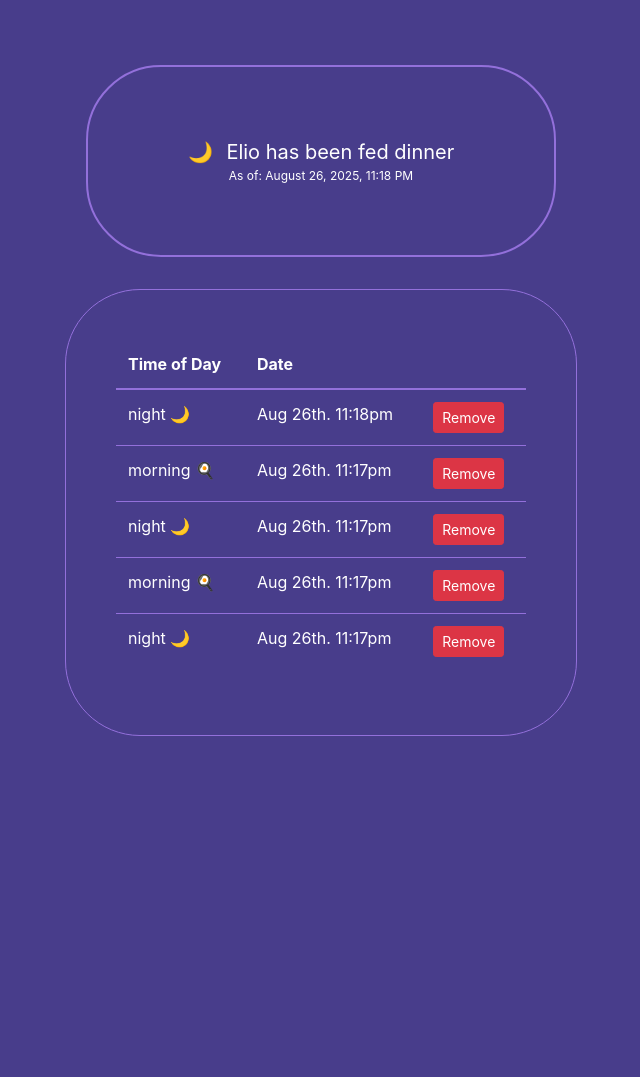
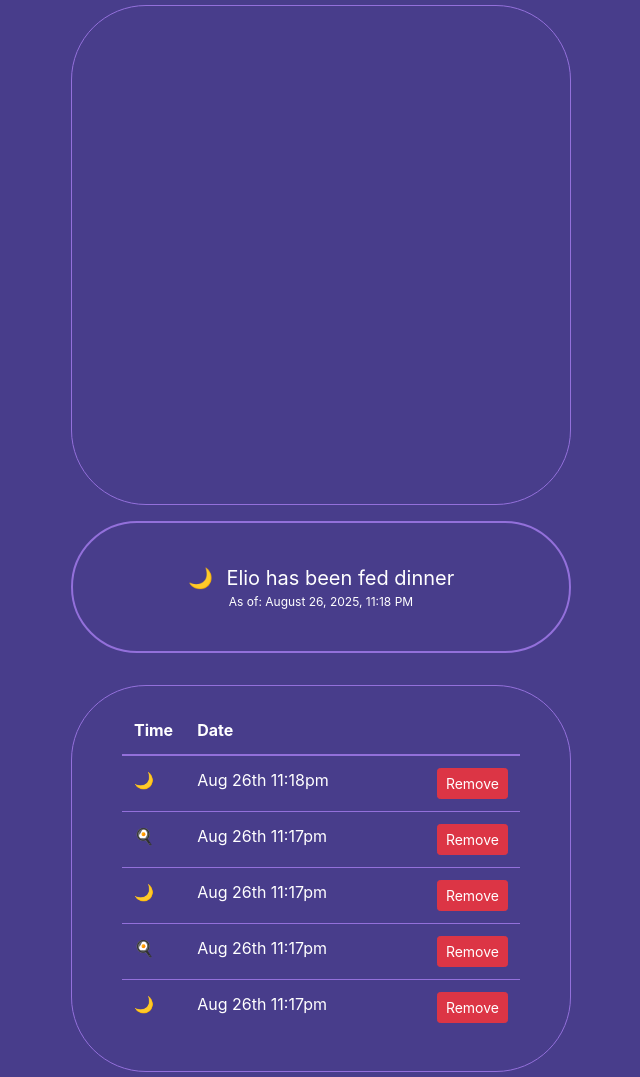
Before and after one commit to smturro2/personal-site, a Flask app: page /elio in a window 1280 px wide. Shown: the whole page, without its empty margins (319-959 px from the left). Before the commit the page ends 736 px from the top, so only its background shows below. Run offline with Flask 3, Linux system fonts and the light colour scheme; data comes from the database, SQL or seed files in the repository; both versions use the stored data as it was after the commit; some libraries are stand-ins or nearby versions.

Commit message:
fixed scaling

```diff
--- a/elio.py
+++ b/elio.py
@@ -60,7 +60,7 @@ class StateManager:
 def get_random_image(state):
     all_files = (
             [f'static/img/elio/elio_pics/{x}' for x in os.listdir('static/img/elio/elio_pics')]
-            + [f'static/img/elio/{state}/{x}' for x in os.listdir(f'static/img/elio/{state}')]
+            # + [f'static/img/elio/{state}/{x}' for x in os.listdir(f'static/img/elio/{state}')]
     )
     random_img = random.choice(all_files)
     return random_img
--- a/static/css/elio_styles.css
+++ b/static/css/elio_styles.css
@@ -6,85 +6,56 @@ body {
     font-size: 0.6em;
 }
 
-img {
-    max-height: 50vh;
-    max-width: 90vw;
+div#content {
+    padding: 5px
+}
+
+.custom-container {
+    width: 100%;
+    max-width: 500px;
+    border:.1em solid black;
+    border-width: .1em;
+    border-radius: 75px;
+    font-size: em;
+    background: none;
+}
+
+#image-container {
+    height: 50vh;
+    min-height:500px;
+    display: flex;
+    align-items: center;
+    justify-content: center;
+    overflow: hidden;
+}
+
+#image-container img {
+    max-height: 100%;
+    max-width: 100%;
     height: auto;
     width: auto;
-    top: 50%;
-    left: 50%;
-    transform: translate(-50%, -50%);
 }
 
 div#feed-button {
     background: none;
-    padding: 70px 100px;
-    font-size: em;
-    border:.1em solid black;
-    border-width: .1em;
-    border-radius: 75px;
+    padding: 2em 1em;
 }
 
 
 /* Feed history */
 
 div#feed-history{
-    width: 40%;
     border:.1em solid black;
-    background: none;
-    font-size: em;
-    border-color: black;
-    border-width: .1em;
-    border-radius: 75px;
-    padding:50px
+    padding:20px 50px
 }
 
 div#feed-history table {
     border-collapse: separate;
     border-spacing: 0;
-    width: 100%;
     overflow: hidden;
 }
 
 #feed-table th {
   border-top: none;
   border-bottom: 1px solid;
-}
-
-/*
-    background: none;
-    font-size: em;
-    border-color: black;
-    border-width: .1em;
-    border-radius: 75px;
-*/
-}
-
-/*
-#feed-history th,
-#feed-history td {
-    border: 1px solid black;
-    padding: 8px;
-    text-align: center;
-}
-
-/*
-#feed-history th {
-    background-color: #f2f2f2;
-}
-#feed-history td {
-    background-color: white;
-}
-
-#feed-history th:first-child,
-#feed-history td:first-child {
-    border-top-left-radius: 15px;
-    border-bottom-left-radius: 15px;
-}
-
-#feed-history th:last-child,
-#feed-history td:last-child {
-    border-top-right-radius: 15px;
-    border-bottom-right-radius: 15px;
-}
-/*
+}*
--- a/templates/elio.html
+++ b/templates/elio.html
@@ -10,21 +10,31 @@
     <link rel="stylesheet" href="{{ url_for('static', filename='css/elio_styles.css') }}">
 </head>
 <body>
-<div id="content" class="d-flex flex-column justify-content-center align-items-center vh-100">
+<div id="content" class="d-flex flex-column justify-content-center align-items-center">
+
+    <!-- Image Container -->
+    <div id="image-container" class="mb-3 custom-container">
+        <div id="image-wrapper"></div>
+    </div>
 
     <!-- Feed Button -->
-    <div id="feed-button" class="btn btn-lg btn-primary mb-3" onclick="toggleState()">
+    <div id="feed-button" class="btn btn-lg btn-primary mb-3 custom-container" onclick="toggleState()">
         <span id="icon" class="mr-2"></span>
         <span id="button-text"></span>
         <div id="as-of-date"></div>
     </div>
 
     <!-- Feed Table -->
-    <div id="feed-history" class="mt-3">
-        <table  id="feed-table" class="table">
+    <div id="feed-history" class="mt-3 custom-container">
+        <table id="feed-table" class="table">
+            <colgroup>
+              <col style="width: 10%;">
+              <col style="width: 80%;">
+              <col style="width: 10%;">
+            </colgroup>
             <thead>
                 <tr>
-                    <th scope="col">Time of Day</th>
+                    <th scope="col">Time</th>
                     <th scope="col">Date</th>
                     <th scope="col"></th>
                 </tr>
@@ -33,7 +43,6 @@
             </tbody>
         </table>
     </div>
-
 </div>
 <script>
     let state;
@@ -44,26 +53,11 @@
             .then(data => {
                 const img = document.createElement('img');
                 img.src = data.image;
-                    img.style.position = 'absolute';
                 img.style.transition = 'opacity 2s';
                 img.style.opacity = 0;
 
                 img.onload = () => {
-                        const viewportWidth = window.innerWidth;
-                        const viewportHeight = window.innerHeight;
-
-                        const maxX = viewportWidth - 2*img.width;
-                        const maxY = viewportHeight - img.height/2;
-
-                        const randomX = img.width + Math.floor(Math.random() * maxX);
-                        const randomY = img.height/4 + Math.floor(Math.random() * maxY);
-
-                        img.style.left = `${randomX}px`;
-                        img.style.top = `${randomY}px`;
-
                     img.style.opacity = 1;
-
-                        // Set timeout to fade out and remove the image after 5 seconds
                     setTimeout(() => {
                         img.style.opacity = 0;
                         img.addEventListener('transitionend', () => {
@@ -72,9 +66,12 @@
                     }, 15000);
                 };
 
-                    document.getElementById('content').appendChild(img);
+                const imageWrapper = document.getElementById('image-wrapper');
+                imageWrapper.innerHTML = ''; // Clear any existing images
+                imageWrapper.appendChild(img);
             });
     }
+
     function fetchState() {
         fetch('/elio/get-state')
             .then(response => response.json())
@@ -133,20 +130,16 @@
         const formattedDay = `${day}${daySuffix(day)}`;
         const formattedTime = `${((hour + 11) % 12 + 1)}:${minutes < 10 ? '0' : ''}${minutes}${hour >= 12 ? 'pm' : 'am'}`;
 
-            return `${month} ${formattedDay}. ${formattedTime}`;
+        return `${month} ${formattedDay} ${formattedTime}`;
     }
 
     function setState(newState = state, date = new Date().toLocaleString()) {
-            // log for debugging
         state = newState;
         console.log(`Setting state to: ${state}, date: ${date}`);
 
         // Clear existing images
-            const contentDiv = document.getElementById('content');
-            const images = contentDiv.getElementsByTagName('img');
-            while (images.length > 0) {
-                contentDiv.removeChild(images[0]);
-            }
+        const imageWrapper = document.getElementById('image-wrapper');
+        imageWrapper.innerHTML = '';
 
         // Set background color based on state
         document.body.style.backgroundColor = state === 'morning' ? '#f0e68c' : '#483d8b';
@@ -161,21 +154,19 @@
         // Determine whether to show the "as of" date
         const now = new Date();
         const savedDate = new Date(date);
-            // Consider date old if it's more than 24 hours old
         const isOldDate = (now - savedDate) > 24 * 60 * 60 * 1000;
         document.getElementById('as-of-date').textContent = isOldDate ? '' : `As of: ${formatDateForDisplay(date)}`;
 
-            // Set button border color and font color based on state
-            const button = document.getElementById('feed-button');
-            button.style.borderColor = state === 'morning' ? '#ffffff' : '#9370db';
-            button.style.color = state === 'morning' ? '#000000' : '#ffffff';
-            const mytablediv = document.getElementById('feed-history');
-            mytablediv.style.borderColor = state === 'morning' ? '#ffffff' : '#9370db';
-            mytablediv.style.color = state === 'morning' ? '#000000' : '#ffffff';
-            const mytable = document.getElementById('feed-table');
-            // mytable.style.borderColor = state === 'morning' ? '#ffffff' : '#9370db';
-            mytable.style.color = state === 'morning' ? '#000000' : '#ffffff';
-            // Change the border color of table cells
+        // Set border color for containers based on state
+        const customContainers = document.querySelectorAll('.custom-container');
+        customContainers.forEach(container => {
+            container.style.borderColor = state === 'morning' ? '#ffffff' : '#9370db';
+            container.style.color = state === 'morning' ? '#000000' : '#ffffff';
+        });
+
+        const feedTable = document.getElementById('feed-table');
+        feedTable.style.color = state === 'morning' ? '#000000' : '#ffffff';
+
         const tableCells = document.querySelectorAll('#feed-table th, #feed-table td');
         tableCells.forEach(cell => {
             cell.style.borderColor = state === 'morning' ? '#ffffff' : '#9370db';
@@ -183,7 +174,6 @@
     }
 
     function toggleState() {
-            // Toggle the state
         const newState = state === 'morning' ? 'night' : 'morning';
         updateState(newState);
     }
@@ -193,7 +183,6 @@
     }
 
     function fetchFeedHistory() {
-            // Define the emoji mapping
         const stateEmojiMap = {
             'morning': '🍳',
             'night': '🌙'
@@ -203,9 +192,9 @@
             .then(response => response.json())
             .then(data => {
                 const feedHistoryBody = document.getElementById('feed-history-body');
-                    feedHistoryBody.innerHTML = ''; // Clear the table
+                feedHistoryBody.innerHTML = '';
                 data.forEach(entry => {
-                        const stateWithEmoji = `${entry.state} ${stateEmojiMap[entry.state] || ''}`;
+                    const stateWithEmoji = `${stateEmojiMap[entry.state] || ''}`;
                     const row = document.createElement('tr');
                     row.innerHTML = `
                         <td>${stateWithEmoji}</td>
@@ -224,19 +213,15 @@
         .then(response => response.json())
         .then(data => {
             if (data.success) {
-                    fetchFeedHistory(); // Refresh the feed history
+                fetchFeedHistory();
             }
         });
     }
 
-        // On page load
     document.addEventListener('DOMContentLoaded', fetchFeedHistory);
     document.addEventListener('DOMContentLoaded', initializeState);
 
-        // Fetch new image every X seconds
     setInterval(fetchImage, 15000);
-
-
 </script>
 </body>
 </html>
```
Also changed, not shown: state.db. Lines whose indentation alone changed are shown as unchanged.
